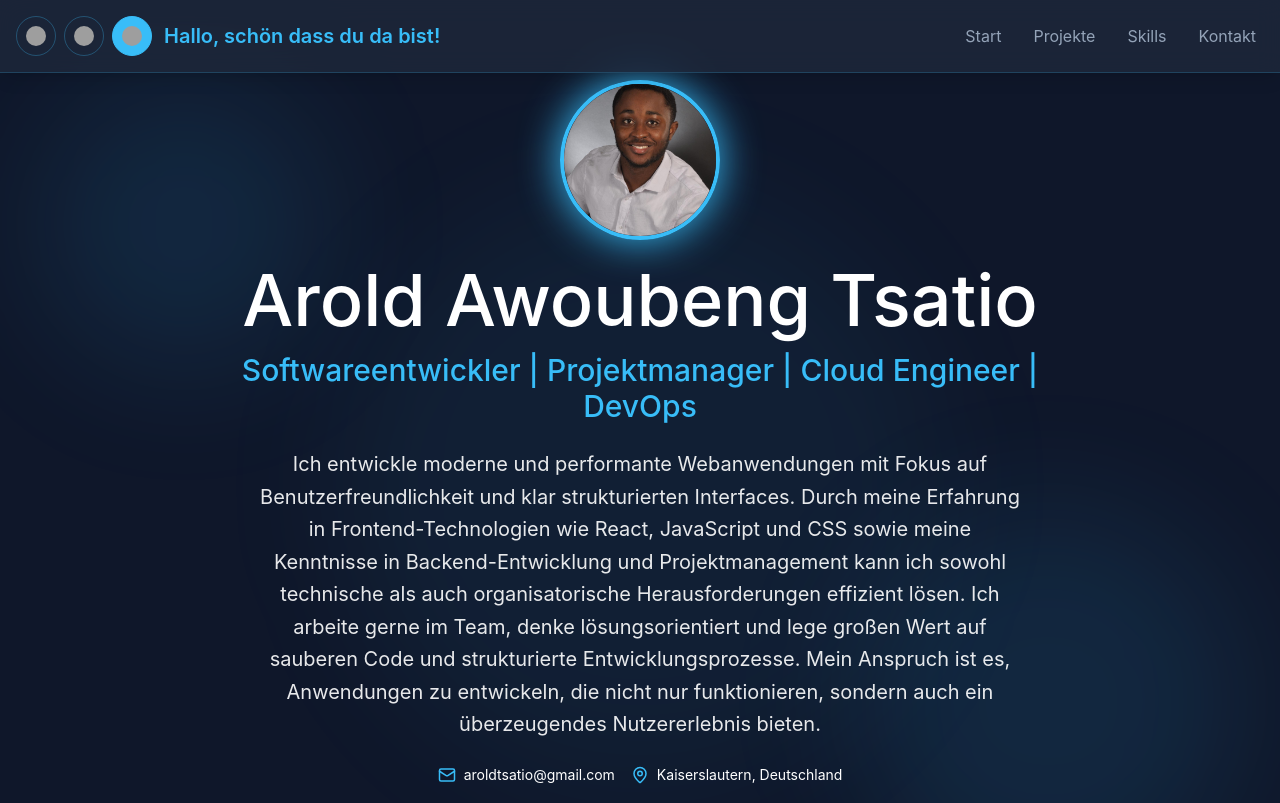
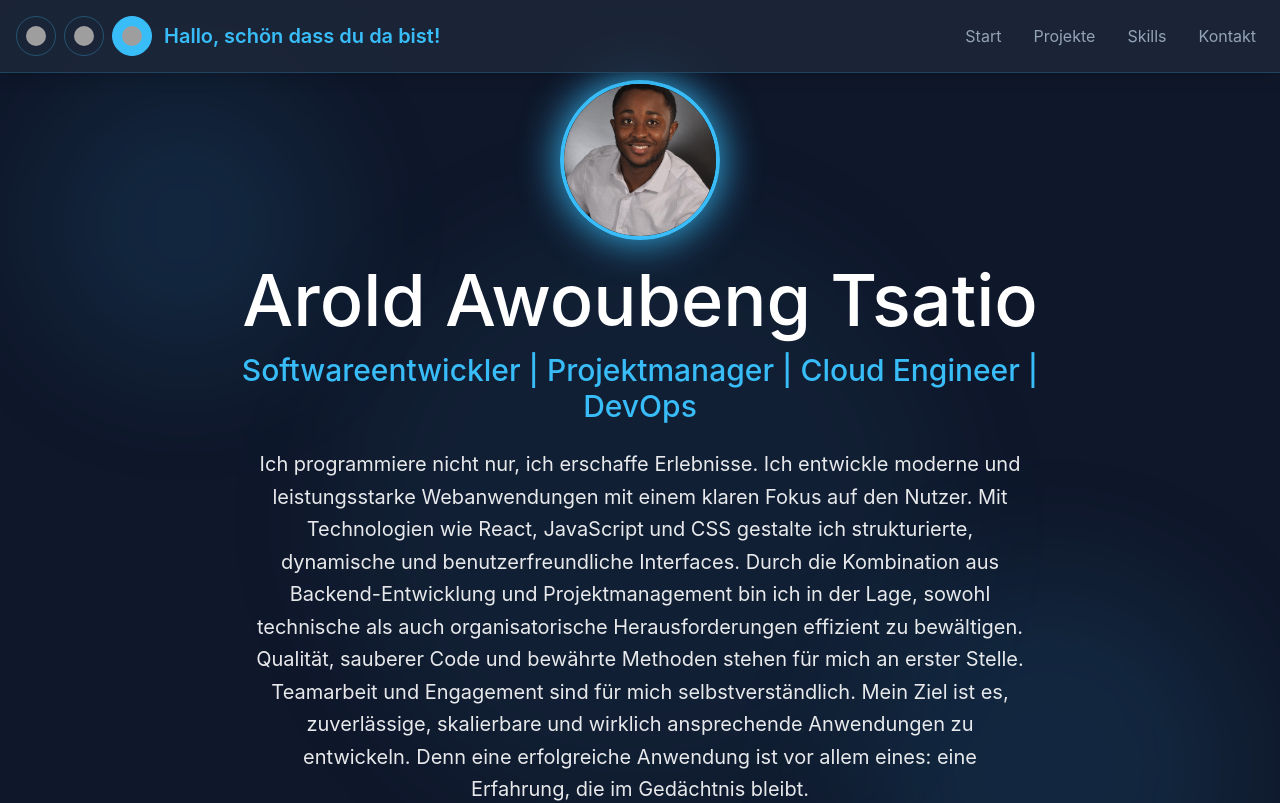
Before and after one commit to aroldtsatio/Arold_Portfolio, a React (Vite) app: page / in a window 1280 px wide. Shown: the top 803 px of the page. Built offline with nearby package versions, Linux system fonts and the light colour scheme; grey boxes are pictures that could not be loaded.

Commit message:
text description

```diff
--- a/src/i18n.ts
+++ b/src/i18n.ts
@@ -9,7 +9,7 @@ i18n.use(initReactI18next).init({
           title: "Arold Awoubeng Tsatio",
           subtitle: "Softwareentwickler | Projektmanager | Cloud Engineer | DevOps",
           description:
-            "Ich entwickle moderne und performante Webanwendungen mit Fokus auf Benutzerfreundlichkeit und klar strukturierten Interfaces. Durch meine Erfahrung in Frontend-Technologien wie React, JavaScript und CSS sowie meine Kenntnisse in Backend-Entwicklung und Projektmanagement kann ich sowohl technische als auch organisatorische Herausforderungen effizient lösen. Ich arbeite gerne im Team, denke lösungsorientiert und lege großen Wert auf sauberen Code und strukturierte Entwicklungsprozesse. Mein Anspruch ist es, Anwendungen zu entwickeln, die nicht nur funktionieren, sondern auch ein überzeugendes Nutzererlebnis bieten.",
+            "Ich programmiere nicht nur, ich erschaffe Erlebnisse. Ich entwickle moderne und leistungsstarke Webanwendungen mit einem klaren Fokus auf den Nutzer. Mit Technologien wie React, JavaScript und CSS gestalte ich strukturierte, dynamische und benutzerfreundliche Interfaces. Durch die Kombination aus Backend-Entwicklung und Projektmanagement bin ich in der Lage, sowohl technische als auch organisatorische Herausforderungen effizient zu bewältigen. Qualität, sauberer Code und bewährte Methoden stehen für mich an erster Stelle. Teamarbeit und Engagement sind für mich selbstverständlich. Mein Ziel ist es, zuverlässige, skalierbare und wirklich ansprechende Anwendungen zu entwickeln. Denn eine erfolgreiche Anwendung ist vor allem eines: eine Erfahrung, die im Gedächtnis bleibt.",
           location: "Kaiserslautern, Deutschland",
           button: "Projekte ansehen",
           downloadCv: "CV herunterladen",
@@ -98,7 +98,7 @@ i18n.use(initReactI18next).init({
           title: "Arold Awoubeng Tsatio",
           subtitle: "Développeur logiciel | Chef de projet | Cloud Engineer | DevOps",
           description:
-            "Je développe des applications web modernes et performantes en mettant l’accent sur l’expérience utilisateur et des interfaces bien structurées. Grâce à mon expérience avec React, JavaScript et CSS, ainsi qu’à mes connaissances en backend et en gestion de projet, je peux résoudre efficacement des défis techniques et organisationnels. J’aime travailler en équipe, j’ai une approche orientée solutions et j’accorde une grande importance à un code propre et à des processus de développement structurés. Mon objectif est de créer des applications qui ne se contentent pas de fonctionner, mais qui offrent aussi une expérience utilisateur convaincante.",
+            "Je ne me contente pas de coder, je construis des expériences. Je conçois des applications web modernes et performantes, centrées sur l’utilisateur. Grâce à React, JavaScript et CSS, je développe des interfaces claires, dynamiques et bien structurées. En combinant développement backend et gestion de projet, je relève efficacement des défis techniques et organisationnels. J’accorde une grande importance à la qualité du code, aux bonnes pratiques et à la collaboration. Collaboratif et engagé, mon objectif est de créer des applications fiables, évolutives et réellement engageantes. Car une application réussie, c’est avant tout une expérience qui marque.",
           location: "Kaiserslautern, Allemagne",
           button: "Voir les projets",
         downloadCv: "Télécharger le CV"
@@ -186,7 +186,7 @@ i18n.use(initReactI18next).init({
           title: "Arold Awoubeng Tsatio",
           subtitle: "Software Developer | Project Manager | Cloud Engineer | DevOps",
           description:
-            "I build modern and high-performance web applications with a strong focus on usability and well-structured interfaces. With experience in React, JavaScript, and CSS, as well as knowledge of backend development and project management, I can solve both technical and organizational challenges efficiently. I enjoy teamwork, have a solution-oriented mindset, and place strong value on clean code and structured development processes. My goal is to create applications that not only work well, but also provide a compelling user experience.",
+            "I don’t just code I build experiences. I design modern and high-performance web applications with a strong focus on the user. Using technologies like React, JavaScript, and CSS, I create clean, dynamic, and well-structured interfaces. By combining backend development with project management, I effectively tackle both technical and organizational challenges. I place great importance on code quality, best practices, and collaboration. Collaborative and driven, my goal is to build reliable, scalable, and truly engaging applications. Because a successful application is more than just functionality — it’s an experience that leaves a lasting impression.",
           location: "Kaiserslautern, Germany",
           button: "View Projects",
           downloadCv: "Download CV"
```
